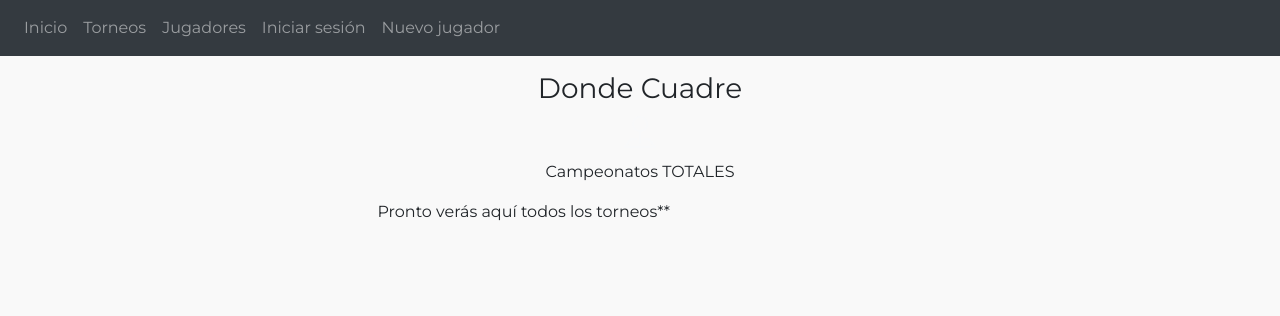
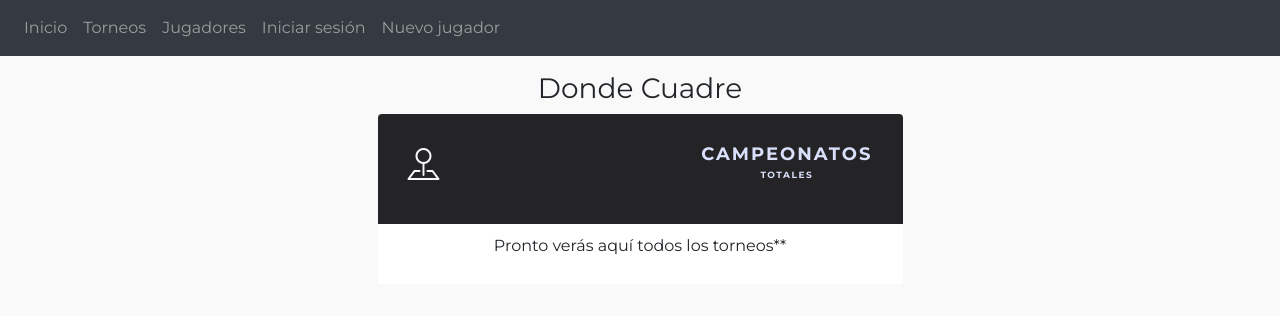
Before and after one commit to Pusebe/Tournaments-track-stadistics, a Flask app: page /all-tournaments in a window 1280 px wide. Shown: the top 316 px of the page. Run offline with Flask 3, Linux system fonts and the light colour scheme; data that the repository does not hold is empty; parts of the project's set-up code (start-up, migrations or seed data) failed here and were passed over; some libraries are stand-ins or nearby versions.

Commit message:
modified:   website/templates/all_tournaments.html

```diff
--- a/website/templates/all_tournaments.html
+++ b/website/templates/all_tournaments.html
@@ -11,7 +11,8 @@
     <div class="row justify-content-center"> <!-- Centra el contenido horizontalmente -->
       <div class="col-md-6"> <!-- Ocupa como máximo 4 de 12 columnas en pantallas de escritorio -->
         <div class="wrapper text-center"> <!-- Centra el contenido verticalmente y en el centro en dispositivos móviles -->
-        <div class="h2"><i class="bi bi-pin-map text-light"></i></div>
+          <div class="wrapper__header">
+          <div class="h2"><i class="bi bi-pin-map text-light"></i></div>
         <div class="b_caption">
           <p>Campeonatos <span>TOTALES</span></p>
         </div>
@@ -88,6 +89,7 @@
         </ul>
       </div>
   </div>
+  </div>
 </div>
 
 
```
